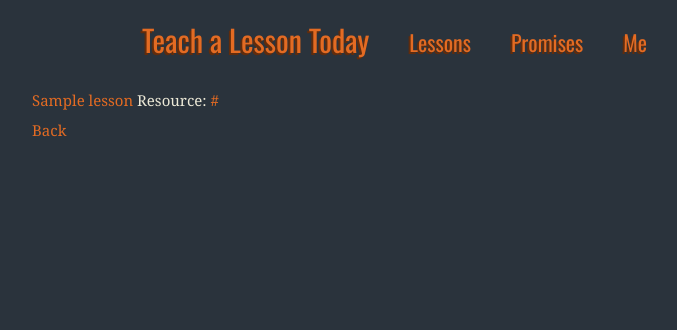
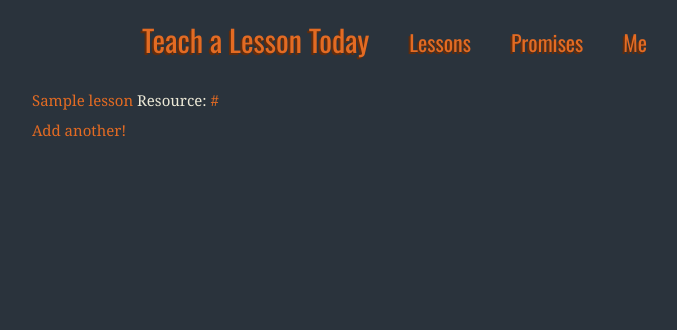
Before and after one commit to selenamarie/teach-today, a Django app: template teach/templates/lessons/detail.html in a window 1280 px wide. Shown: the top 330 px of the page, without its empty margins (28-705 px from the left). Run offline with Django 3.2, Linux system fonts and the light colour scheme; the template is opened without the code that fills it: most values are stand-ins (such as "Sample title", 1, 10 or a date in 2020); some libraries are stand-ins or nearby versions.

Commit message:
putting an add link on the lesson detail page

```diff
--- a/teach/templates/lessons/detail.html
+++ b/teach/templates/lessons/detail.html
@@ -12,6 +12,6 @@ Lessons | {{ lesson.name }}
 </p>
 
 <p>
-<a href="/lessons/">Back</a>
+<a href="/lessons/add">Add another!</a>
 </p>
 {% endblock %}
```
